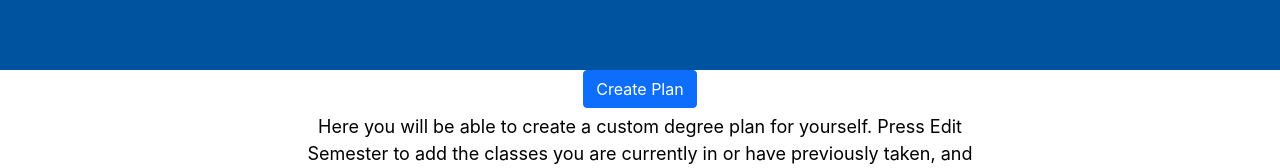
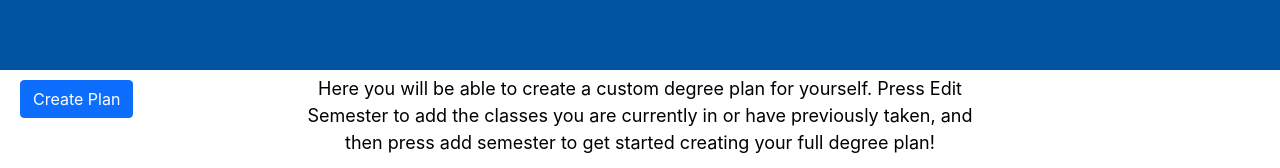
Before and after one commit to UD-CISC275-S22/cis-scheduler-team-20, a React (Create React App) app: page / in a window 1280 px wide. Shown: the part 250-418 px from the top of the page. Built offline with nearby package versions, Linux system fonts and the light colour scheme.

Commit message:
positioned the button

```diff
--- a/src/App.css
+++ b/src/App.css
@@ -7,6 +7,12 @@ img {
     max-height: 200px;
     max-width: 200px;
     left: 10px;
+}
+
+.plan {
+    position: absolute;
+    left: 20px;
+    margin-top: 10px;
 }
 
 .introduction {
```
